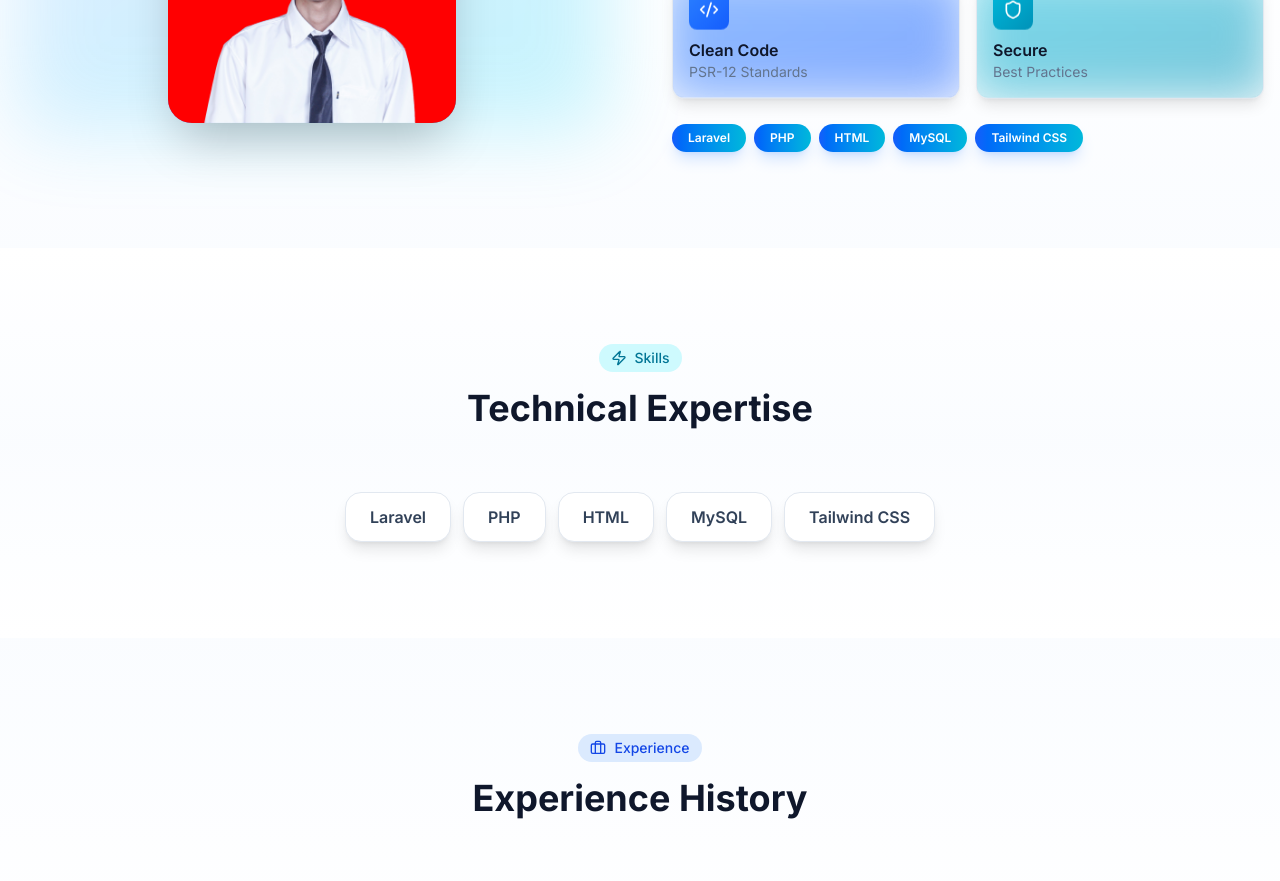
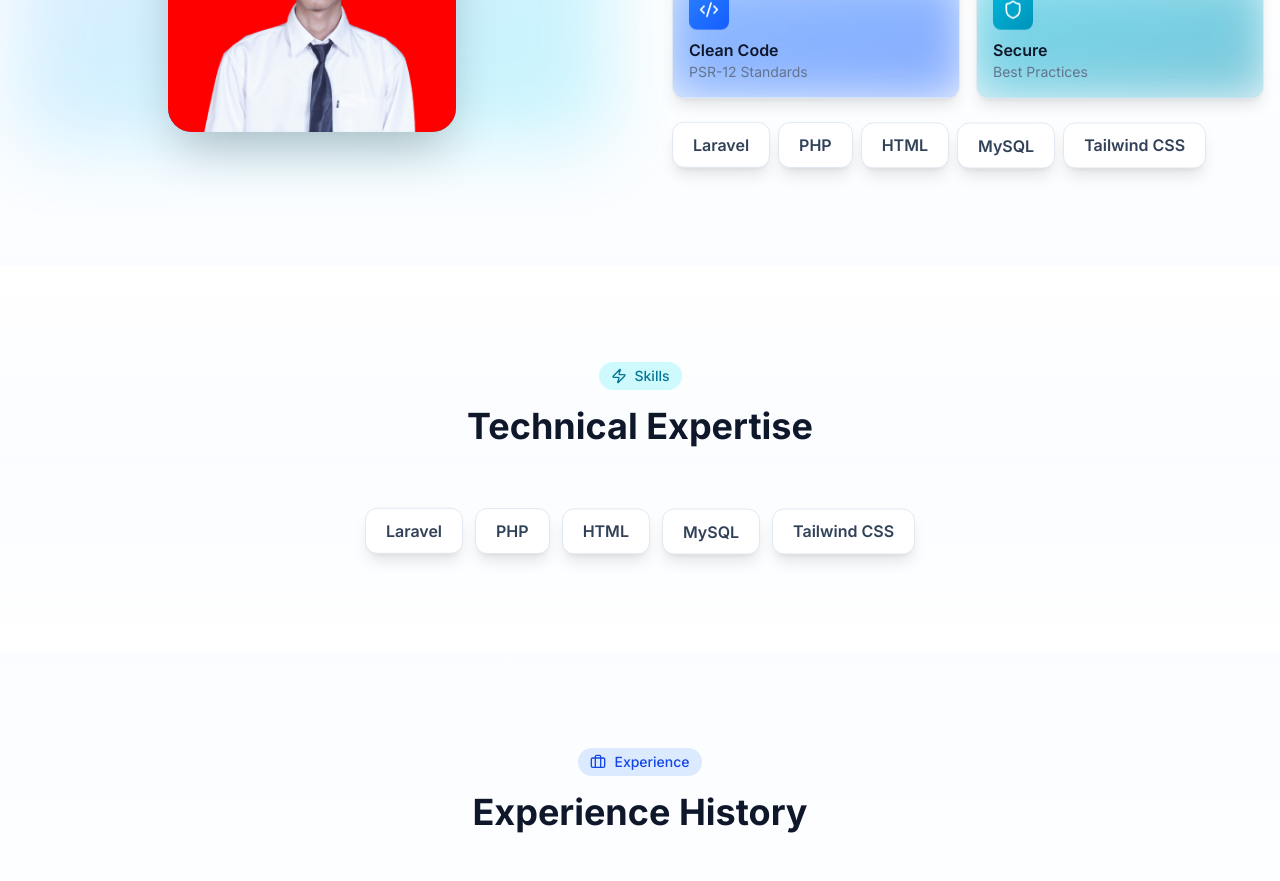
Before and after one commit to hafizputra06/Portofolio, a Next.js app: page / in a window 1280 px wide. Shown: the part 1260-2141 px from the top of the page. Built offline with nearby package versions, Linux system fonts and the light colour scheme.

Commit message:
tambah efek animasi kecil di skills

```diff
--- a/src/components/sections/About.tsx
+++ b/src/components/sections/About.tsx
@@ -8,6 +8,37 @@ import { ScrollReveal } from "@/components/animations/ScrollReveal";
 import { AnimatedProfileImage, DEFAULT_IMAGE } from "./ProfileImage";
 import { skills } from "@/lib/data/portfolio";
 import { Code2, Zap, Shield } from "lucide-react";
+
+function AnimatedSkillBadge({
+  name,
+  index,
+}: {
+  name: string;
+  index: number;
+}) {
+  const badgeRef = useRef<HTMLDivElement>(null);
+
+  useGSAP(() => {
+    gsap.to(badgeRef.current, {
+      y: -4,
+      duration: 1.2 + (index * 0.08),
+      ease: "power1.inOut",
+      repeat: -1,
+      yoyo: true,
+    });
+  }, { scope: badgeRef });
+
+  return (
+    <div
+      ref={badgeRef}
+      className="px-5 py-2.5 rounded-xl bg-white dark:bg-slate-800 shadow-lg border border-slate-100 dark:border-slate-700 hover:border-blue-300 dark:hover:border-blue-600 hover:shadow-xl transition-all duration-300 cursor-default"
+    >
+      <span className="font-semibold text-slate-700 dark:text-slate-200">
+        {name}
+      </span>
+    </div>
+  );
+}
 
 function AnimatedFeatureCard({
   icon: Icon,
@@ -131,10 +162,8 @@ export function AboutPreview() {
             </div>
 
             <div className="flex flex-wrap gap-2">
-              {["Laravel", "PHP", "HTML", "MySQL", "Tailwind CSS"].map((skill) => (
-                <Badge key={skill} variant="default" className="px-4 py-1.5">
-                  {skill}
-                </Badge>
+              {["Laravel", "PHP", "HTML", "MySQL", "Tailwind CSS"].map((skill, index) => (
+                <AnimatedSkillBadge key={skill} name={skill} index={index} />
               ))}
             </div>
           </ScrollReveal>
@@ -164,11 +193,7 @@ export function SkillsSection() {
 
         <div className="flex flex-wrap justify-center gap-3 max-w-4xl mx-auto">
           {skills.map((skill, index) => (
-            <ScrollReveal key={skill.name} delay={index * 30}>
-              <div className="px-6 py-3 rounded-2xl bg-white dark:bg-slate-800 shadow-lg border border-slate-100 dark:border-slate-700 hover:border-blue-300 dark:hover:border-blue-600 hover:shadow-xl transition-all duration-300 cursor-default">
-                <span className="font-semibold text-slate-700 dark:text-slate-200">{skill.name}</span>
-              </div>
-            </ScrollReveal>
+            <AnimatedSkillBadge key={skill.name} name={skill.name} index={index} />
           ))}
         </div>
       </div>
```
